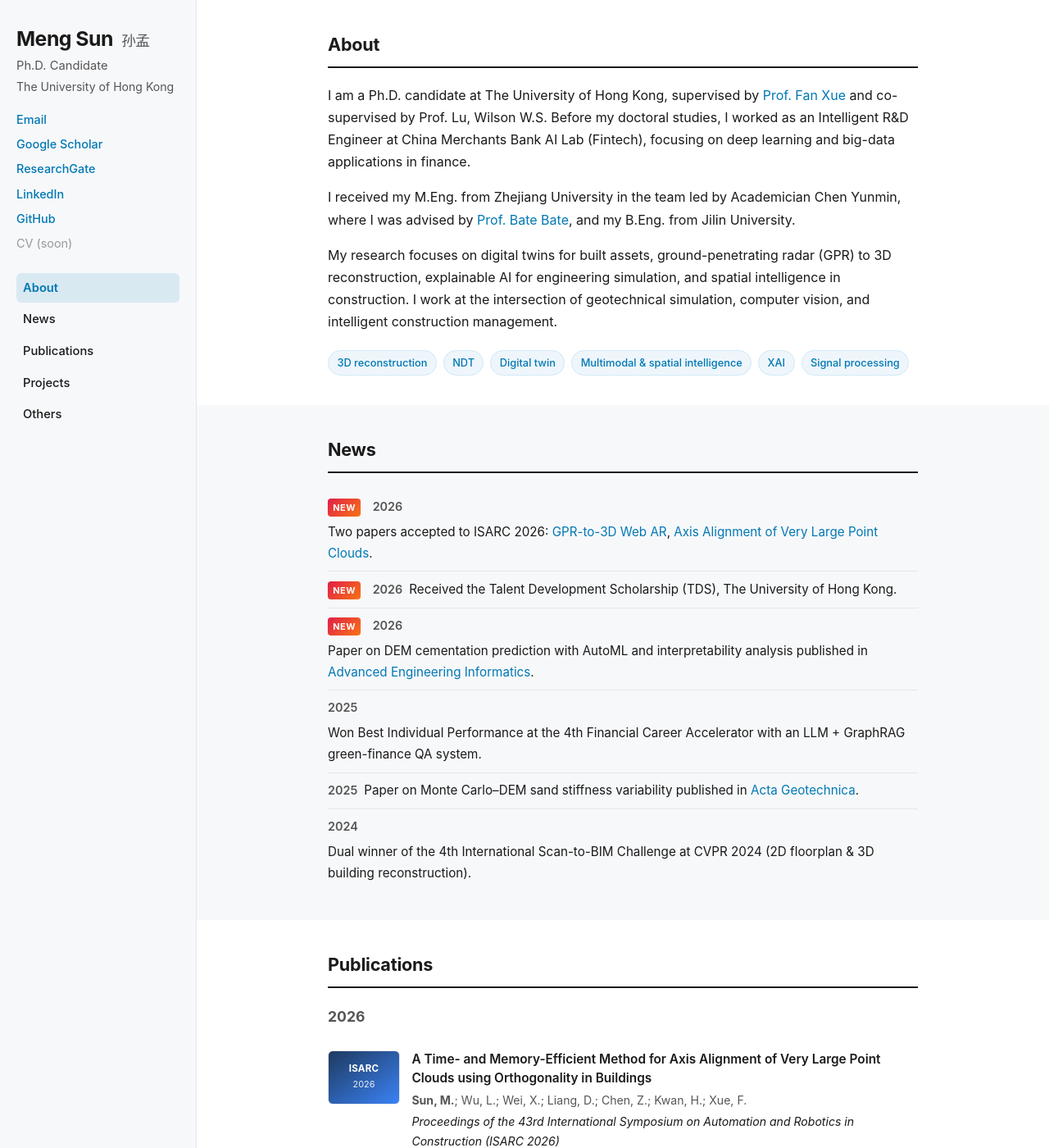
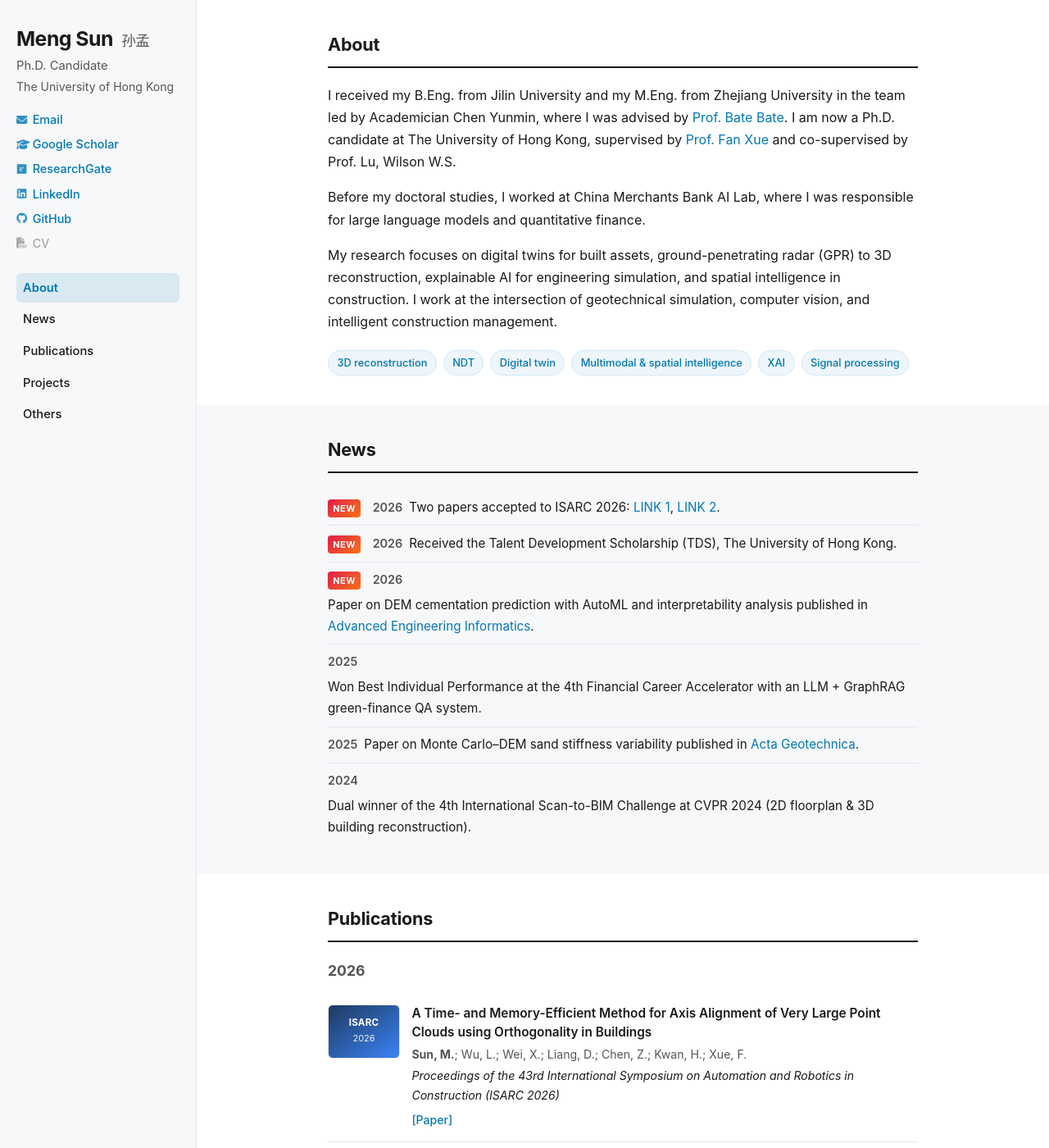
Before and after one commit to quenfly/quenfly.github.io, a Jekyll site: the page built from index.md, in a window 1280 px wide and 1400 px high. Shown: the whole window at 82% size. Built offline with Jekyll 4.4.1, drawn with Linux system fonts in a browser that asks for light colours; nearby versions of some CDN libraries.

Commit message:
Add profile link icons, rewrite about, simplify news links
- Add Font Awesome icons for Email, Scholar, RG, LinkedIn, GitHub, CV
- Show CV without (soon) placeholder suffix
- About: education first, then CMB AI Lab LLM and quant experience
- ISARC news links use [LINK 1] and [LINK 2]

Co-authored-by: Simon Sun <quenfly@users.noreply.github.com>

```diff
--- a/_data/news.yml
+++ b/_data/news.yml
@@ -1,7 +1,7 @@
 # Order: ISARC → TDS → AutoML → LLM+GraphRAG → MC-DEM → CVPR 2024
 # new: true only for 2026 items (animated badge)
 - date: "2026"
-  text: "Two papers accepted to ISARC 2026: [GPR-to-3D Web AR](https://doi.org/10.22260/ISARC2026/0299), [Axis Alignment of Very Large Point Clouds](https://doi.org/10.22260/ISARC2026/0208)."
+  text: "Two papers accepted to ISARC 2026: [LINK 1](https://doi.org/10.22260/ISARC2026/0299), [LINK 2](https://doi.org/10.22260/ISARC2026/0208)."
   new: true
 - date: "2026"
   text: "Received the Talent Development Scholarship (TDS), The University of Hong Kong."
--- a/_data/profile.yml
+++ b/_data/profile.yml
@@ -13,9 +13,9 @@ cv:
   path: "/assets/files/CV.pdf"
 
 about: |
-  I am a Ph.D. candidate at The University of Hong Kong, supervised by [Prof. Fan Xue](https://frankxue.com/) and co-supervised by Prof. Lu, Wilson W.S. Before my doctoral studies, I worked as an Intelligent R&D Engineer at China Merchants Bank AI Lab (Fintech), focusing on deep learning and big-data applications in finance.
+  I received my B.Eng. from Jilin University and my M.Eng. from Zhejiang University in the team led by Academician Chen Yunmin, where I was advised by [Prof. Bate Bate](https://person.zju.edu.cn/en/bate). I am now a Ph.D. candidate at The University of Hong Kong, supervised by [Prof. Fan Xue](https://frankxue.com/) and co-supervised by Prof. Lu, Wilson W.S.
 
-  I received my M.Eng. from Zhejiang University in the team led by Academician Chen Yunmin, where I was advised by [Prof. Bate Bate](https://person.zju.edu.cn/en/bate), and my B.Eng. from Jilin University.
+  Before my doctoral studies, I worked at China Merchants Bank AI Lab, where I was responsible for large language models and quantitative finance.
 
   My research focuses on digital twins for built assets, ground-penetrating radar (GPR) to 3D reconstruction, explainable AI for engineering simulation, and spatial intelligence in construction. I work at the intersection of geotechnical simulation, computer vision, and intelligent construction management.
 
--- a/_includes/academic/head.html
+++ b/_includes/academic/head.html
@@ -9,6 +9,7 @@
   <meta property="og:description" content="{{ site.description }}">
   <meta property="og:type" content="website">
   <link rel="stylesheet" href="{{ '/assets/css/academic.css' | relative_url }}">
+  <script src="https://kit.fontawesome.com/6a97161b76.js" crossorigin="anonymous"></script>
   {% if site.favicon-url %}
   <link rel="shortcut icon" href="{{ site.favicon-url }}" type="image/x-icon">
   {% endif %}
--- a/_includes/academic/nav.html
+++ b/_includes/academic/nav.html
@@ -11,22 +11,7 @@
     </div>
 
     <div class="academic-links academic-sidebar-expand">
-      <a href="mailto:{{ profile.email }}">Email</a>
-      {% if profile.google_scholar != "" %}
-        <a href="{{ profile.google_scholar }}" target="_blank" rel="noopener noreferrer">Google Scholar</a>
-      {% endif %}
-      {% if profile.researchgate != "" %}
-        <a href="{{ profile.researchgate }}" target="_blank" rel="noopener noreferrer">ResearchGate</a>
-      {% endif %}
-      {% if profile.linkedin != "" %}
-        <a href="{{ profile.linkedin }}" target="_blank" rel="noopener noreferrer">LinkedIn</a>
-      {% endif %}
-      <a href="{{ profile.github }}" target="_blank" rel="noopener noreferrer">GitHub</a>
-      {% if profile.cv.enabled %}
-        <a href="{{ profile.cv.path | relative_url }}">CV</a>
-      {% else %}
-        <span class="academic-link-placeholder" title="CV will be available soon">CV (soon)</span>
-      {% endif %}
+      {% include academic/profile-links.html %}
     </div>
 
     <nav class="academic-nav" aria-label="Primary">
@@ -48,22 +33,7 @@
       <p class="academic-role">{{ profile.title }} · {{ profile.affiliation }}</p>
     </div>
     <div class="academic-links academic-sidebar-expand academic-links-inline">
-      <a href="mailto:{{ profile.email }}">Email</a>
-      {% if profile.google_scholar != "" %}
-        <a href="{{ profile.google_scholar }}" target="_blank" rel="noopener noreferrer">Scholar</a>
-      {% endif %}
-      {% if profile.researchgate != "" %}
-        <a href="{{ profile.researchgate }}" target="_blank" rel="noopener noreferrer">RG</a>
-      {% endif %}
-      {% if profile.linkedin != "" %}
-        <a href="{{ profile.linkedin }}" target="_blank" rel="noopener noreferrer">LinkedIn</a>
-      {% endif %}
-      <a href="{{ profile.github }}" target="_blank" rel="noopener noreferrer">GitHub</a>
-      {% if profile.cv.enabled %}
-        <a href="{{ profile.cv.path | relative_url }}">CV</a>
-      {% else %}
-        <span class="academic-link-placeholder">CV (soon)</span>
-      {% endif %}
+      {% include academic/profile-links.html compact=true %}
     </div>
     <nav class="academic-nav academic-nav-mobile" aria-label="Primary">
       {% for item in profile.nav %}
--- /dev/null
+++ b/_includes/academic/profile-links.html
@@ -0,0 +1,18 @@
+{% assign profile = site.data.profile %}
+{% assign compact = include.compact | default: false %}
+<a href="mailto:{{ profile.email }}"><i class="fas fa-envelope academic-link-icon" aria-hidden="true"></i>Email</a>
+{% if profile.google_scholar != "" %}
+  <a href="{{ profile.google_scholar }}" target="_blank" rel="noopener noreferrer"><i class="fas fa-graduation-cap academic-link-icon" aria-hidden="true"></i>{% if compact %}Scholar{% else %}Google Scholar{% endif %}</a>
+{% endif %}
+{% if profile.researchgate != "" %}
+  <a href="{{ profile.researchgate }}" target="_blank" rel="noopener noreferrer"><i class="fab fa-researchgate academic-link-icon" aria-hidden="true"></i>{% if compact %}RG{% else %}ResearchGate{% endif %}</a>
+{% endif %}
+{% if profile.linkedin != "" %}
+  <a href="{{ profile.linkedin }}" target="_blank" rel="noopener noreferrer"><i class="fab fa-linkedin academic-link-icon" aria-hidden="true"></i>LinkedIn</a>
+{% endif %}
+<a href="{{ profile.github }}" target="_blank" rel="noopener noreferrer"><i class="fab fa-github academic-link-icon" aria-hidden="true"></i>GitHub</a>
+{% if profile.cv.enabled %}
+  <a href="{{ profile.cv.path | relative_url }}"><i class="fas fa-file-pdf academic-link-icon" aria-hidden="true"></i>CV</a>
+{% else %}
+  <span class="academic-link-placeholder"><i class="fas fa-file-pdf academic-link-icon" aria-hidden="true"></i>CV</span>
+{% endif %}
--- a/assets/css/academic.scss
+++ b/assets/css/academic.scss
@@ -86,8 +86,26 @@ a {
 
 .academic-links-inline {
   flex-direction: row !important;
-  gap: 0.75rem !important;
+  flex-wrap: wrap;
+  gap: 0.65rem 0.85rem !important;
   margin-top: 0.35rem !important;
+}
+
+.academic-links {
+  a,
+  .academic-link-placeholder {
+    display: inline-flex;
+    align-items: center;
+    gap: 0.4rem;
+  }
+}
+
+.academic-link-icon {
+  width: 1em;
+  flex-shrink: 0;
+  text-align: center;
+  opacity: 0.82;
+  font-size: 0.92em;
 }
 
 .academic-nav-mobile {
@@ -270,6 +288,9 @@ body.is-scrolled .academic-nav-mobile {
   color: #999;
   font-size: 0.9rem;
   cursor: default;
+  display: inline-flex;
+  align-items: center;
+  gap: 0.4rem;
 }
 
 // ========== Sections ==========
```
